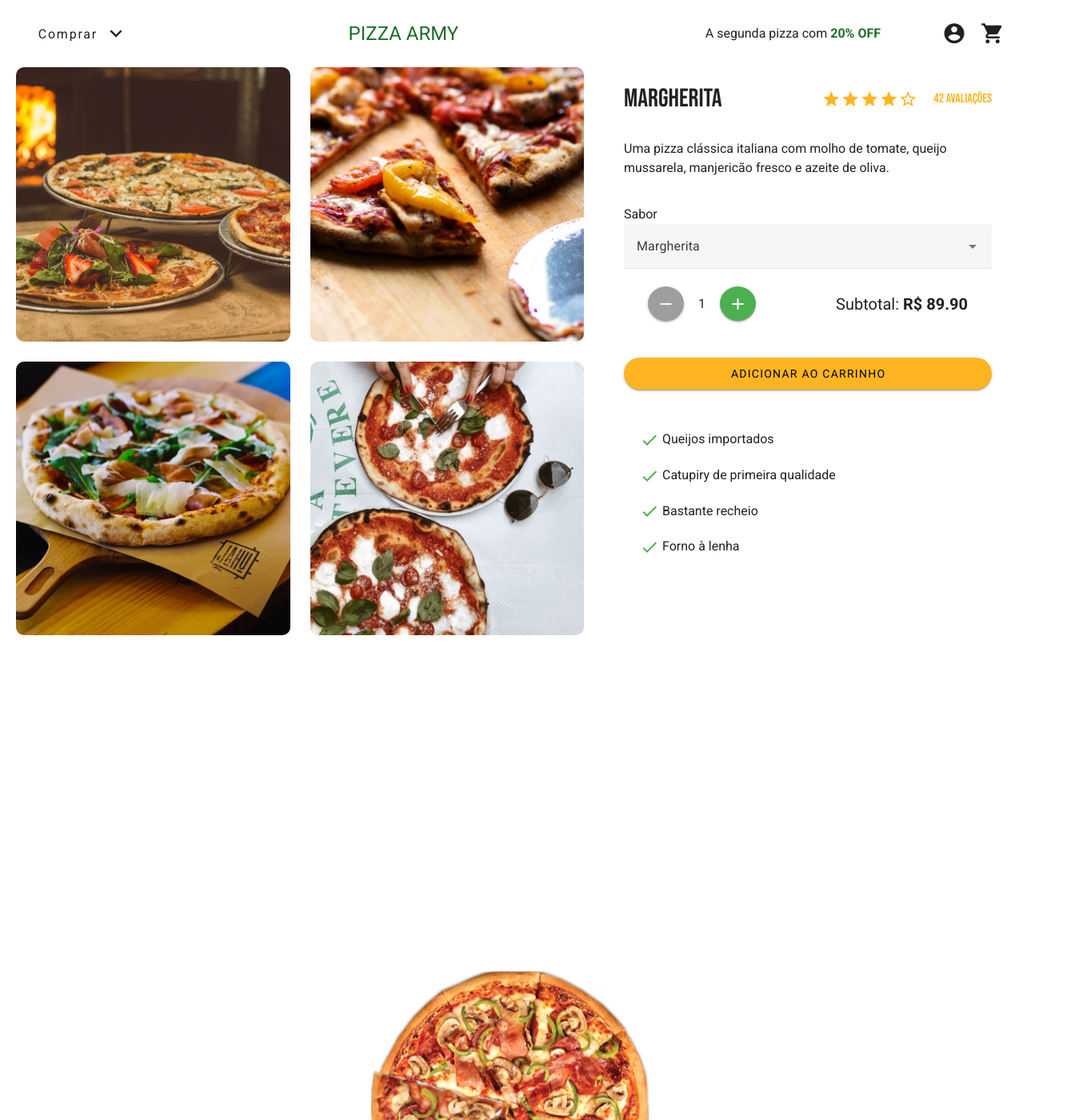
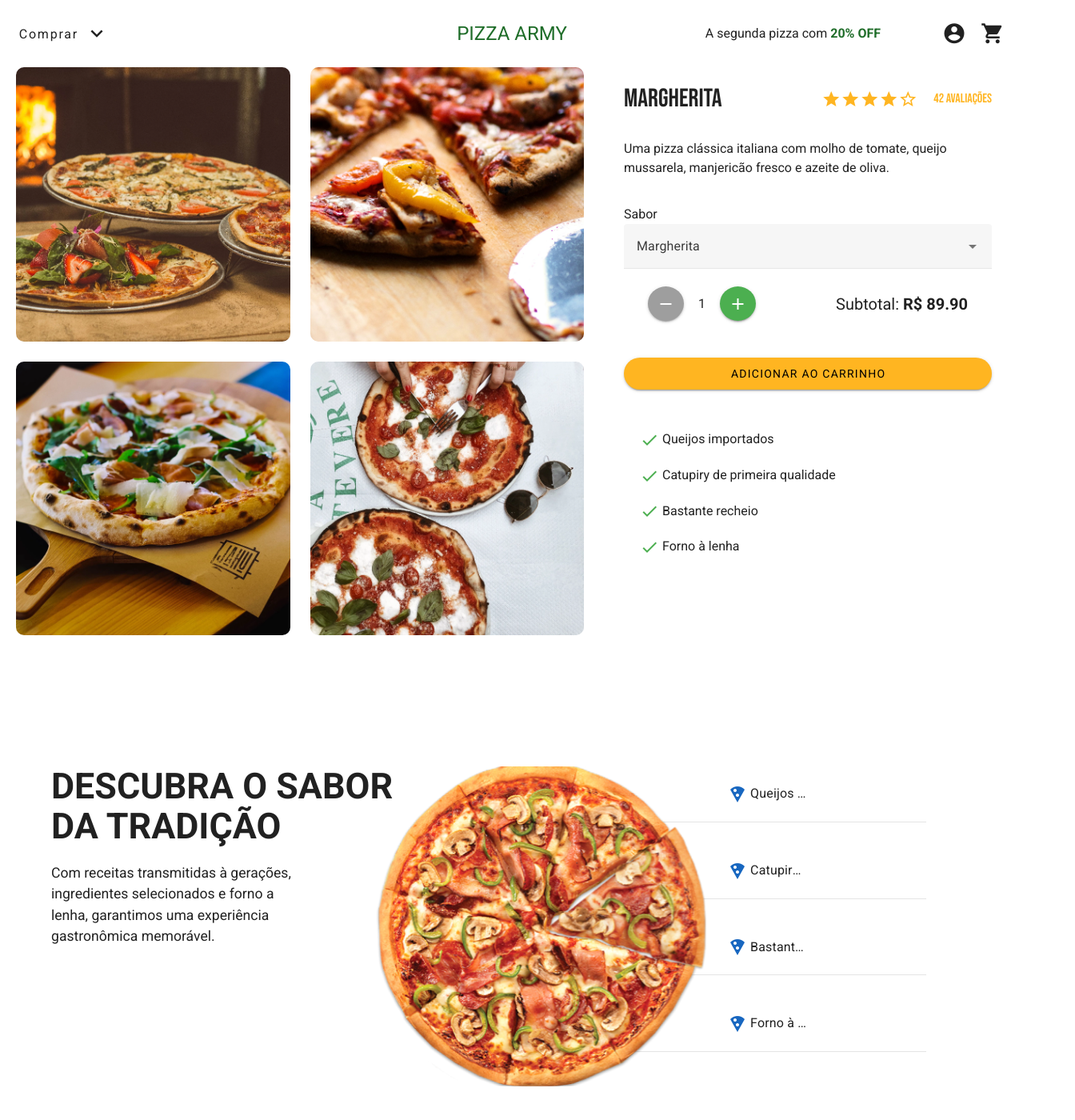
Before and after one commit to diogoneves07/pizza-army, a Vue app: page / in a window 1280 px wide. Shown: the top 1400 px of the page at 80% size, 1344 px wide, since content can reach past the window. Built offline with nearby package versions, Linux system fonts and the light colour scheme.

Commit message:
feat: reorganização do código e melhorar no CSS em geral

```diff
--- a/src/components/AnimatedElements.vue
+++ b/src/components/AnimatedElements.vue
@@ -5,7 +5,7 @@
         <img
           src="@/assets/imagens/ingrediente (18).png"
           alt="Pizza Ingredient"
-          style="top: 10vh; left: 10vw"
+          style="top: 0px; left: 80px"
         />
       </div>
       <div
@@ -14,17 +14,17 @@
         <img
           src="@/assets/imagens/ingrediente (17).png"
           alt="Pizza Ingredient"
-          style="top: 35vh; left: 3vw"
+          style="top: 220px; left: 20px"
         />
         <img
           src="@/assets/imagens/ingrediente (16).png"
           alt="Pizza Ingredient"
-          style="top: 40vh; left: 12vw"
+          style="top: 260px; left: 180px"
         />
         <img
           src="@/assets/imagens/ingrediente (19).png"
           alt="Pizza Ingredient"
-          style="top: 35vh; left: 25vw"
+          style="top: 220px; left: 340px"
         />
       </div>
       <div
@@ -33,23 +33,35 @@
         <img
           src="@/assets/imagens/ingrediente (20).png"
           alt="Pizza Ingredient"
-          style="top: 60vh; left: 10vw"
+          style="top: 420px; left: 120px"
         />
         <img
           src="@/assets/imagens/ingrediente (15).png"
           alt="Pizza Ingredient"
-          style="top: 60vh; left: 22vw"
+          style="top: 420px; left: 320px"
         />
       </div>
       <div style="display: flex; justify-content: end; margin-top: 50px">
         <img
           src="@/assets/imagens/ingrediente (14).png"
           alt="Pizza Ingredient"
-          style="top: 70vh; left: 20vw"
+          style="top: 520px; left: 290px"
         />
       </div>
     </div>
-    <div style="display: flex; justify-content: center; align-items: center">
+    <div class="pizza-container">
+      <div class="pizza-text" ref="pizzaText" style="opacity: 0">
+        <v-card class="pizza-text-card" flat>
+          <strong class="pizza-text-card-title">
+            DESCUBRA O SABOR DA TRADIÇÃO
+          </strong>
+          <p class="pizza-text-desc">
+            Com receitas transmitidas à gerações, ingredientes selecionados e
+            forno a lenha, garantimos uma experiência gastronômica memorável.
+          </p>
+        </v-card>
+      </div>
+      <div style="width: 350px">
         <img
           ref="pizzaImg"
           class="pizza-img"
@@ -58,6 +70,46 @@
       Ingredient"
         />
       </div>
+      <div
+        class="pizza-ingredient-main-list"
+        ref="pizzaIngredientMainList"
+        style="opacity: 0; width: 600px"
+      >
+        <v-list style="position: relative; left: -170px; top: -30px">
+          <v-list-item>
+            <v-list-item-title class="headline mb-3 pizza-item">
+              <v-icon color="primary">mdi-pizza</v-icon>
+              Queijos importados</v-list-item-title
+            >
+            <v-divider></v-divider>
+          </v-list-item>
+
+          <v-list-item>
+            <v-list-item-title class="headline mb-3 pizza-item">
+              <v-icon color="primary">mdi-pizza</v-icon>
+              Catupiry de primeira qualidade</v-list-item-title
+            >
+            <v-divider></v-divider>
+          </v-list-item>
+
+          <v-list-item>
+            <v-list-item-title class="headline mb-3 pizza-item">
+              <v-icon color="primary">mdi-pizza</v-icon>
+              Bastante recheio</v-list-item-title
+            >
+            <v-divider></v-divider>
+          </v-list-item>
+
+          <v-list-item>
+            <v-list-item-title class="headline mb-3 pizza-item">
+              <v-icon color="primary">mdi-pizza</v-icon>
+              Forno à lenha</v-list-item-title
+            >
+            <v-divider></v-divider>
+          </v-list-item>
+        </v-list>
+      </div>
+    </div>
     <div ref="ingredientsRightSide">
       <div
         style="display: flex; margin-top: 30px; justify-content: space-between"
@@ -65,12 +117,12 @@
         <img
           src="@/assets/imagens/ingrediente (11).png"
           alt="Pizza Ingredient"
-          style="top: 15vh; left: 65vw"
+          style="top: 50px; right: 350px"
         />
         <img
           src="@/assets/imagens/ingrediente (12).png"
           alt="Pizza Ingredient"
-          style="top: 10vh; left: 85vw"
+          style="top: 0px; right: 100px"
         />
       </div>
       <div
@@ -79,12 +131,12 @@
         <img
           src="@/assets/imagens/ingrediente (10).png"
           alt="Pizza Ingredient"
-          style="height: 200px; max-height: 400px; top: 30vh; left: 70vw"
+          style="height: 200px; max-height: 400px; top: 200px; right: 200px"
         />
         <img
           src="@/assets/imagens/ingrediente (13).png"
           alt="Pizza Ingredient"
-          style="height: 50px; top: 30vh; left: 90vw"
+          style="height: 50px; top: 220px; right: 100px"
         />
       </div>
       <div
@@ -93,18 +145,18 @@
         <img
           src="@/assets/imagens/ingrediente (1).png"
           alt="Pizza Ingredient"
-          style="height: 150px; max-height: 400px; top: 60vh; left: 65vw"
+          style="height: 150px; max-height: 400px; top: 430px; right: 340px"
         />
         <div>
           <img
             src="@/assets/imagens/ingrediente (8).png"
             alt="Pizza Ingredient"
-            style="top: 58vh; left: 80vw"
+            style="top: 430px; right: 120px"
           />
           <img
             src="@/assets/imagens/ingrediente (9).png"
             alt="Pizza Ingredient"
-            style="top: 50vh; left: 85vw"
+            style="top: 360px; right: 60px"
           />
         </div>
       </div>
@@ -119,11 +171,34 @@ let ingredientsLeftSide = ref<HTMLDivElement | null>(null);
 let ingredientsRightSide = ref<HTMLDivElement | null>(null);
 let pizzaImg = ref<HTMLImageElement | null>(null);
 let animationContainer = ref<HTMLDivElement | null>(null);
+let pizzaIngredientMainList = ref<HTMLDivElement | null>(null);
+let pizzaText = ref<HTMLDivElement | null>(null);
 
-function moveElemensToThePizza(element: HTMLDivElement) {
-  for (const el of Array.from(element.getElementsByTagName("img"))) {
-    el.classList.add("center-element");
-  }
+function moveImagesToPizza(
+  imgs: HTMLImageElement[] | HTMLCollectionOf<HTMLImageElement>
+) {
+  const pizzaElement = pizzaImg.value;
+  const pizzaPosition = pizzaElement
+    ? pizzaElement.getBoundingClientRect()
+    : null;
+
+  if (!pizzaPosition) return;
+
+  const pizzaCenterX = pizzaPosition.left + pizzaPosition.width / 2;
+  const pizzaCenterY = pizzaPosition.top + pizzaPosition.height / 2;
+
+  // Move cada imagem em direção ao centro da pizza
+  Array.from(imgs).forEach((image) => {
+    const imagePosition = image.getBoundingClientRect();
+    const imageCenterX = imagePosition.left + imagePosition.width / 2;
+    const imageCenterY = imagePosition.top + imagePosition.height / 2;
+
+    const translateX = pizzaCenterX - imageCenterX;
+    const translateY = pizzaCenterY - imageCenterY;
+    image.style.transition = "1s all";
+    image.style.opacity = "0";
+    image.style.transform = ` translate(${translateX}px, ${translateY}px)`;
+  });
 }
 
 function handleIntersection(
@@ -138,10 +213,20 @@ function handleIntersection(
         ingredientsRightSide.value &&
         pizzaImg.value
       ) {
-        moveElemensToThePizza(ingredientsLeftSide.value);
-        moveElemensToThePizza(ingredientsRightSide.value);
+        moveImagesToPizza(
+          ingredientsLeftSide.value.getElementsByTagName("img")
+        );
+        moveImagesToPizza(
+          ingredientsRightSide.value.getElementsByTagName("img")
+        );
         pizzaImg.value.classList.add("pizza");
-        console.log(animationContainer.value);
+
+        setTimeout(() => {
+          if (pizzaIngredientMainList.value && pizzaText.value) {
+            pizzaText.value.style.opacity = "1";
+            pizzaIngredientMainList.value.style.opacity = "1";
+          }
+        }, 1000);
       }
     }
   });
@@ -150,7 +235,7 @@ function handleIntersection(
 onMounted(() => {
   const observer = new IntersectionObserver(handleIntersection, {
     root: null,
-    threshold: 0.6,
+    threshold: 0.9,
   });
 
   if (animationContainer.value) {
@@ -162,10 +247,11 @@ onMounted(() => {
 <style scoped lang="scss">
 .container {
   padding: 5%;
+  margin-top: 100px;
   display: flex;
   justify-content: space-between;
   position: relative;
-  height: 120vh;
+  height: 550px;
   img {
     max-height: 138px;
   }
@@ -178,7 +264,7 @@ onMounted(() => {
     height: 180vh;
 
     img {
-      max-height: 80px;
+      max-height: 50px;
     }
   }
   > div {
@@ -190,32 +276,35 @@ onMounted(() => {
 }
 
 .pizza-img {
-  height: 340px !important;
-  max-height: 500px !important;
-  top: 35vh;
+  height: 400px;
+  max-height: unset !important;
+  z-index: 99999999;
+  position: relative !important;
+  left: -100px;
+
   @media only screen and (max-width: 900px) {
     max-height: 250px !important;
-    top: 100vh;
   }
 }
 .center-element {
   transition: transform 3s ease;
-  animation: centerAnimation 1.5s ease-in-out forwards;
 }
 
 @keyframes centerAnimation {
   100% {
-    top: 80%;
+    top: 30vh;
     left: 50%;
-    transform: translate(-80%, -50%);
+    transform: translate(-50%, 30vh);
     opacity: 0;
   }
 }
 
 @keyframes pizzaAnimation {
+  0% {
+    transform: rotate(0deg);
+  }
   100% {
-    top: 50vh;
-    transform: rotate(180deg);
+    transform: rotate(360deg);
   }
 }
 
@@ -225,6 +314,51 @@ onMounted(() => {
 
 .pizza {
   animation: pizzaAnimation 1.5s ease-in-out forwards;
-  z-index: 99999999;
+}
+
+.pizza-text-card {
+  margin: 0 auto;
+  padding: 0px;
+  text-align: left;
+  font-family: "Bebas Neue";
+  width: 500px;
+  font-size: 16px !important;
+}
+
+.pizza-text-card-title {
+  font-size: 2.8rem;
+  margin-bottom: 10px;
+  text-overflow: unset !important;
+  word-wrap: break-word;
+  display: inline-block;
+  width: 100%;
+  line-height: 50px;
+  width: 450px;
+}
+.pizza-text-desc {
+  width: 300px;
+  font-size: 1.1rem;
+  margin-top: 10px;
+}
+
+.pizza-ingredient-main-list,
+.pizza-text {
+  transition: all 3s;
+}
+
+.pizza-container {
+  display: flex;
+
+  align-items: start;
+  align-content: start;
+  width: 100vw;
+
+  @media only screen and (max-width: 900px) {
+    flex-direction: column;
+  }
+}
+.pizza-item {
+  margin-top: 30px;
+  padding: 10px 150px;
 }
 </style>
--- a/src/layouts/default/AppBar.vue
+++ b/src/layouts/default/AppBar.vue
@@ -1,11 +1,10 @@
 <template>
-  <v-app>
   <v-app-bar app class="v-app-bar--shadow" style="padding: 10px 15px">
     <v-btn
       v-if="!isScreenSmall"
       icon
       @click="toggleDrawer"
-        style="border-radius: 5px; position: relative; left: 60px"
+      style="border-radius: 5px; width: 120px"
       class="btn"
     >
       <span
@@ -29,10 +28,19 @@
         color: #1f6d29;
         font-size: 24px;
         font-weight: 500;
-          text-transform: uppercase; ;
+        text-transform: uppercase;
       "
     >
-        Pizza Army
+      <span
+        style="
+          position: absolute;
+          left: 50%;
+          top: 50%;
+          transform: translate(-50%, -50%);
+        "
+      >
+        Pizza Army</span
+      >
     </v-toolbar-title>
     <div class="d-flex align-center">
       <span
@@ -51,26 +59,10 @@
       </v-btn>
     </div>
   </v-app-bar>
-    <div class="all-center">
-      <v-main class="all-center-main">
-        <div class="products">
-          <MosaicContainer></MosaicContainer>
-          <PizzaContainer></PizzaContainer>
-        </div>
-        <AnimatedElements></AnimatedElements>
-
-        <UsersRatingCard></UsersRatingCard>
-      </v-main>
-    </div>
-  </v-app>
 </template>
 
 <script setup lang="ts">
 import { ref, onMounted, onBeforeUnmount } from "vue";
-import PizzaContainer from "@/components/PizzaContainer.vue";
-import MosaicContainer from "@/components/MosaicContainer.vue";
-import UsersRatingCard from "@/components/UsersRatingCard.vue";
-import AnimatedElements from "@/components/AnimatedElements.vue";
 
 const drawer = ref(false);
 const isScreenSmall = ref(false);
@@ -107,16 +99,7 @@ onBeforeUnmount(() => {
     align-items: center;
   }
 }
-.all-center {
-  display: flex !important;
-  justify-content: center !important;
-  align-items: center !important;
-  align-content: start;
-  .all-center-main {
-    flex: 1;
-    max-width: 2000px;
-  }
-}
+
 /* Adicione uma sombra na parte inferior */
 .v-app-bar--shadow {
   box-shadow: none !important;
--- a/src/layouts/default/View.vue
+++ b/src/layouts/default/View.vue
@@ -1,9 +1,73 @@
 <template>
-  <v-main>
-    <router-view />
-  </v-main>
+  <v-app>
+    <AppBar></AppBar>
+    <div class="all-center">
+      <v-main class="all-center-main">
+        <div class="products">
+          <MosaicContainer></MosaicContainer>
+          <PizzaContainer></PizzaContainer>
+        </div>
+        <AnimatedElements></AnimatedElements>
+        <UsersRatingCard></UsersRatingCard>
+      </v-main>
+    </div>
+  </v-app>
 </template>
 
-<script lang="ts" setup>
-  //
+<script setup lang="ts">
+import AppBar from "./AppBar.vue";
+
+import PizzaContainer from "@/components/PizzaContainer.vue";
+import MosaicContainer from "@/components/MosaicContainer.vue";
+import UsersRatingCard from "@/components/UsersRatingCard.vue";
+import AnimatedElements from "@/components/AnimatedElements.vue";
 </script>
+
+<style scoped lang="scss">
+.products {
+  display: flex;
+  gap: 30px;
+  padding: 0px;
+  margin: 20px;
+
+  @media only screen and (max-width: 900px) {
+    align-content: start;
+    justify-content: center;
+    flex-direction: column;
+    align-items: center;
+  }
+}
+.all-center {
+  display: flex !important;
+  justify-content: center !important;
+  align-items: center !important;
+  align-content: start;
+  .all-center-main {
+    flex: 1;
+    max-width: 2000px;
+  }
+}
+/* Adicione uma sombra na parte inferior */
+.v-app-bar--shadow {
+  box-shadow: none !important;
+}
+
+/* Estilo para botão quadrado */
+.v-btn--square:not(.v-btn--disabled):not(.v-btn--text):not(.v-btn--fab) {
+  border-radius: 0;
+  padding-left: 16px;
+  padding-right: 16px;
+}
+
+/* Ajuste o posicionamento dos elementos */
+.v-toolbar__title {
+  flex-grow: 1;
+}
+
+.d-flex.align-center {
+  align-items: center;
+}
+.btn {
+  font-size: 20px;
+}
+</style>
```
Lines whose indentation alone changed are shown as unchanged.
